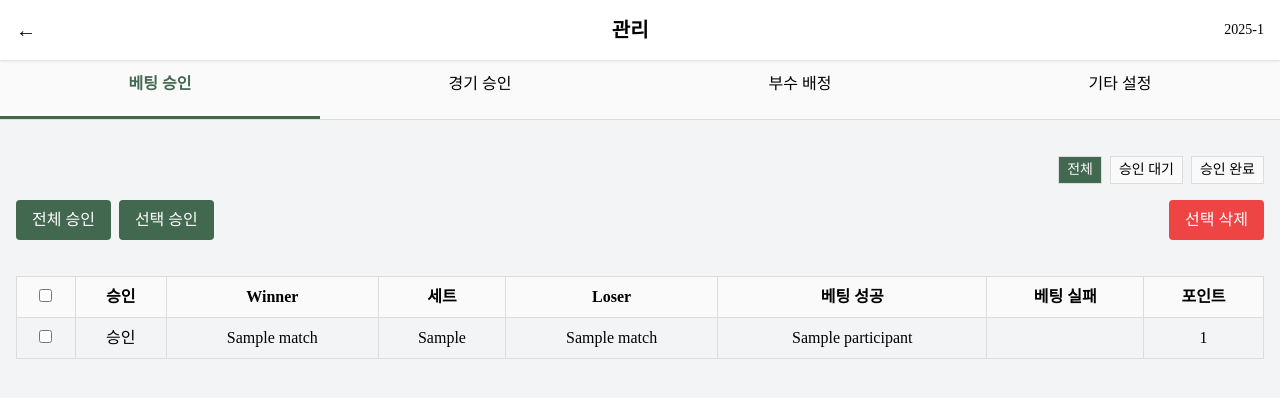
After one commit to SY17SY/scutta-2025-1, a Flask app: page /betting_approval.html in a window 1280 px wide. The commit adds this page. Shown: the top 398 px of the page. Run offline with Flask 3, Linux system fonts and the light colour scheme; tables that the repository leaves empty hold one stand-in row (values such as "Sample post"); parts of the project's set-up code (start-up, migrations or seed data) failed here and were passed over; some libraries are stand-ins or nearby versions; some web fonts are replaced.

Commit message:
feat approve betting

```diff
--- a/app/routes.py
+++ b/app/routes.py
@@ -32,6 +32,10 @@ def betting():
 @current_app.route('/password.html')
 def password():
     return render_template('password.html')
+
+@current_app.route('/betting_approval.html')
+def betting_approval():
+    return render_template('betting_approval.html')
 
 @current_app.route('/approval.html')
 def approval():
@@ -194,6 +198,171 @@ def search_players():
     return jsonify(response)
 
 
+# betting_approval.js
+
+@current_app.route('/load_bettings', methods=['GET'])
+def load_bettings():
+    bettings = Betting.query.filter(Betting.submitted == True).order_by(Betting.approved, Betting.id.desc()).all()
+
+    match_ids = [betting.result for betting in bettings]
+    matches = Match.query.filter(Match.id.in_(match_ids)).all()
+    match_response = {
+        match.id: {
+            'id': match.id,
+            'winner_name': match.winner_name,
+            'winner_id': match.winner,
+            'loser_name': match.loser_name,
+            'score': match.score
+        }
+        for match in matches
+    }
+
+    response = []
+    for betting in bettings:
+        match_info = match_response.get(betting.result)
+        if match_info:
+            participants = [
+                {
+                    'id': participant.id,
+                    'participant_name': participant.participant_name,
+                    'winner_id': participant.winner_id,
+                    'betting_id': participant.betting_id
+                }
+                for participant in betting.participants
+            ]
+
+            win_participants = [
+                participant['participant_name']
+                for participant in participants
+                if participant['winner_id'] == match_info['winner_id']
+            ]
+
+            lose_participants = [
+                participant['participant_name']
+                for participant in participants
+                if participant['winner_id'] != match_info['winner_id']
+            ]
+
+            response.append({
+                'id': betting.id,
+                'match_id': betting.result,
+                'participants': participants,
+                'point': betting.point,
+                'approved': betting.approved,
+                'match': match_info,
+                'win_participants': win_participants,
+                'lose_participants': lose_participants
+            })
+
+    return jsonify(response)
+
+def update_player_orders_by_point():
+    categories = [
+        ('achieve_order', Player.achieve_count.desc()),
+        ('betting_order', Player.betting_count.desc()),
+    ]
+
+    for order_field, primary_criteria in categories:
+        players = Player.query.filter(Player.is_valid == True).order_by(primary_criteria).all()
+
+        current_rank = 0
+        previous_primary_value = None
+
+        primary_field_name = primary_criteria.element.name
+
+        for i, player in enumerate(players, start=1):
+            primary_value = getattr(player, primary_field_name)
+            if primary_value != previous_primary_value:
+                current_rank = i
+                previous_primary_value = primary_value
+
+            setattr(player, order_field, current_rank)
+
+    db.session.commit()
+
+@current_app.route('/approve_bettings', methods=['POST'])
+def approve_bettings():
+    ids = request.json.get('ids', [])
+    bettings = Betting.query.filter(Betting.id.in_(ids), Betting.approved == False).all()
+
+    for betting in bettings:
+        participants = betting.participants
+        match = Match.query.filter_by(id=betting.result).first()
+
+        if not match:
+            continue
+
+        winner = Player.query.filter_by(id=match.winner).first()
+        loser = Player.query.filter_by(id=match.loser).first()
+        if not winner or not loser:
+            continue
+
+        winner.betting_count -= betting.point
+        loser.betting_count -= betting.point
+        for participant in participants:
+            participant.betting_count -= betting.point
+
+        winner_participants = [p for p in participants if p.winner_id == winner.id]
+        total_sharers = 1 + len(winner_participants)
+
+        total_points = betting.point * (2 + len(participants))
+        winner_points = total_points + (total_points % (1 + len([p for p in participants if p.winner_id == winner.id])))
+
+        share = winner_points // total_sharers
+
+        for participant in winner_participants:
+            participant.betting_count += share
+
+        winner.betting_count += share
+
+        betting.approved = True
+
+    db.session.commit()
+    update_player_orders_by_point()
+
+    return jsonify({"success": True, "message": "선택한 베팅이 승인되었습니다."})
+
+@current_app.route('/delete_bettings', methods=['POST'])
+def delete_bettings():
+    ids = request.json.get('ids', [])
+    bettings = Betting.query.filter(Betting.id.in_(ids), Betting.approved == True).all()
+
+    for betting in bettings:
+        if betting.approved:
+            match = Match.query.filter(Match.id == betting.result).first()
+            if not match:
+                continue
+
+            winner = Player.query.get(match.winner)
+            loser = Player.query.get(match.loser)
+            if not winner or not loser:
+                continue
+
+            participants = betting.participants
+            winner_participants = [p for p in participants if p.winner_id == winner.id]
+
+            total_sharers = 1 + len(winner_participants)
+            total_points = betting.point * (2 + len(participants))
+            winner_points = total_points + (total_points % total_sharers)
+            share = winner_points // total_sharers
+
+            for participant in winner_participants:
+                participant.betting_count -= share
+
+            winner.betting_count -= share
+
+            winner.betting_count += betting.point
+            loser.betting_count += betting.point
+            for participant in participants:
+                participant.betting_count += betting.point
+
+    Betting.query.filter(Match.id.in_(ids)).delete(synchronize_session=False)
+    db.session.commit()
+    update_player_orders_by_point()
+
+    return jsonify({'success': True, 'message': '선택한 베팅이 삭제되었습니다.'})
+
+
 # approval.js
 
 @current_app.route('/get_matches', methods=['GET'])
@@ -288,30 +457,6 @@ def update_player_orders_by_match():
 
     db.session.commit()
 
-def update_player_orders_by_point():
-    categories = [
-        ('achieve_order', Player.achieve_count.desc()),
-        ('betting_order', Player.betting_count.desc()),
-    ]
-
-    for order_field, primary_criteria in categories:
-        players = Player.query.filter(Player.is_valid == True).order_by(primary_criteria).all()
-
-        current_rank = 0
-        previous_primary_value = None
-
-        primary_field_name = primary_criteria.element.name
-
-        for i, player in enumerate(players, start=1):
-            primary_value = getattr(player, primary_field_name)
-            if primary_value != previous_primary_value:
-                current_rank = i
-                previous_primary_value = primary_value
-
-            setattr(player, order_field, current_rank)
-
-    db.session.commit()
-
 @current_app.route('/approve_matches', methods=['POST'])
 def approve_matches():
     ids = request.json.get('ids', [])
@@ -361,54 +506,6 @@ def delete_matches():
     update_player_orders_by_match()
 
     return jsonify({'success': True, 'message': '선택한 경기가 삭제되었습니다.'})
-
-@current_app.route('/approve_betting', methods=['POST'])
-def approve_betting():
-    data = request.get_json()
-
-    betting_id = data.get('bettingId')
-    winner_name = data.get('winnerName')
-
-    if not betting_id or not winner_name:
-        return jsonify({"error": "베팅 ID와 승자 이름을 입력해주세요."}), 400
-
-    betting = Betting.query.filter_by(id=betting_id).first()
-    if not betting:
-        return jsonify({"error": "해당 베팅을 찾을 수 없습니다."}), 404
-
-    if betting.approved:
-        return jsonify({"error": "이미 승인된 베팅입니다."}), 400
-
-    participants = betting.participants
-    winner = Player.query.filter_by(name=winner_name).first()
-
-    if winner is None:
-        return jsonify({"error": "승자 이름이 잘못되었습니다."}), 400
-
-    total_points = betting.point * (2 + len(participants))
-    winner_points = total_points + (total_points % (1 + len([p for p in participants if p.winner_id == winner.id])))
-
-    winner_participants = [p for p in participants if p.winner_id == winner.id]
-    total_sharers = 1 + len(winner_participants)
-
-    share = winner_points // total_sharers
-
-    for participant in winner_participants:
-        participant.points += share
-
-    winner.betting_count += share
-
-    betting.approved = True
-
-    db.session.commit()
-
-    return jsonify({
-        "message": "베팅이 승인되었습니다.",
-        "results": {
-            "winnerName": winner.name,
-            "distributedPoints": share
-        }
-    }), 200
 
 
 # assignment.js
--- /dev/null
+++ b/app/static/js/betting_approval.js
@@ -0,0 +1,113 @@
+document.addEventListener('DOMContentLoaded', loadBettings);
+
+function loadBettings() {
+    fetch('/load_bettings')
+        .then(response => response.json())
+        .then(data => {
+            const tbody = document.getElementById('betting-table-body');
+            tbody.innerHTML = '';
+            data.forEach(betting => {
+                const winParticipants = betting.win_participants.join(', ');
+                const loseParticipants = betting.lose_participants.join(', ');
+
+                const row = document.createElement('tr');
+                row.innerHTML = `
+                    <td><input type="checkbox" class="row-checkbox" data-id="${betting.id}"></td>
+                    <td>${betting.approved ? '승인' : '미승인'}</td>
+                    <td>${betting.match.winner_name}</td>
+                    <td>${betting.match.score}</td>
+                    <td>${betting.match.loser_name}</td>
+                    <td>${winParticipants}</td>
+                    <td>${loseParticipants}</td>
+                    <td>${betting.point}</td>
+                `;
+                tbody.appendChild(row);
+            });
+        })
+        .catch(error => console.error('Error fetching bettings:', error));
+}
+
+const tabs = document.querySelectorAll('.tab');
+
+tabs.forEach(tab => {
+    tab.addEventListener('click', () => {
+        tabs.forEach(t => t.classList.remove('active'));
+        tab.classList.add('active');
+    });
+});
+
+function filterBettings(status) {
+    const rows = document.querySelectorAll('#betting-table-body tr');
+    rows.forEach(row => {
+        const approvedCell = row.cells[1].textContent;
+        if (status === 'all' ||
+            (status === 'pending' && approvedCell === '미승인') ||
+            (status === 'approved' && approvedCell === '승인')) {
+            row.style.display = '';
+        } else {
+            row.style.display = 'none';
+        }
+    });
+}
+
+function approveBettings(ids) {
+    if (ids.length === 0) {
+        alert('승인할 베팅이 없습니다.');
+        return;
+    }
+
+    fetch('/approve_bettings', {
+        method: 'POST',
+        headers: { 'Content-Type': 'application/json' },
+        body: JSON.stringify({ ids })
+    })
+        .then(response => response.json())
+        .then(data => {
+            alert(data.message);
+            loadBettings();
+        })
+        .catch(error => console.error('Error approving bettings:', error));
+}
+
+function deleteBettings(ids) {
+    fetch('/delete_bettings', {
+        method: 'POST',
+        headers: { 'Content-Type': 'application/json' },
+        body: JSON.stringify({ ids })
+    })
+        .then(response => response.json())
+        .then(data => {
+            alert(data.message);
+            loadBettings();
+        })
+        .catch(error => console.error('Error deleting bettings:', error));
+}
+
+function selectBettings() {
+    return Array.from(document.querySelectorAll('.row-checkbox:checked'))
+        .map(cb => cb.getAttribute('data-id'));
+}
+
+function selectAllBettings() {
+    return Array.from(document.querySelectorAll('.row-checkbox')).filter(cb => {
+        const approvedCell = cb.closest('tr').querySelector('td:nth-child(2)').textContent;
+        return approvedCell === '미승인';
+    }).map(cb => cb.getAttribute('data-id'));
+}
+
+function toggleSelectAll(checkbox) {
+    const selectedTab = document.querySelector('.tab.active').textContent.trim();
+    const checkboxes = document.querySelectorAll('.row-checkbox');
+
+    checkboxes.forEach(cb => {
+        const approvedCell = cb.closest('tr').querySelector('td:nth-child(2)').textContent;
+
+        if (selectedTab === '전체' && approvedCell === '미승인') {
+            cb.checked = checkbox.checked;
+        } else if (selectedTab === '승인 대기' && approvedCell === '미승인') {
+            cb.checked = checkbox.checked;
+        } else if (selectedTab === '승인 완료' && approvedCell === '승인') {
+            cb.checked = checkbox.checked;
+        }
+    });
+}
--- a/app/static/js/password.js
+++ b/app/static/js/password.js
@@ -4,7 +4,7 @@ function verifyPassword() {
     const errorMessage = document.getElementById('error-message');
 
     if (inputPassword === correctPassword) {
-        window.location.href = 'approval.html';
+        window.location.href = 'betting_approval.html';
     } else {
         errorMessage.classList.remove('hidden');
     }
--- a/app/templates/approval.html
+++ b/app/templates/approval.html
@@ -17,6 +17,7 @@
     </header>
 
     <div class="index-bar">
+        <div class="index-item" onclick="navigateTo('betting_approval.html')">베팅 승인</div>
         <div class="index-item active" onclick="navigateTo('approval.html')">경기 승인</div>
         <div class="index-item" onclick="navigateTo('assignment.html')">부수 배정</div>
         <div class="index-item" onclick="navigateTo('settings.html')">기타 설정</div>
@@ -54,11 +55,11 @@
         <table class="table">
             <thead>
                 <tr>
+                    <th><input type="checkbox" id="select-all" onclick="toggleSelectAll(this)"></th>
+                    <th>승인</th>
                     <th>Winner</th>
                     <th>세트</th>
                     <th>Loser</th>
-                    <th>승인</th>
-                    <th><input type="checkbox" id="select-all" onclick="toggleSelectAll(this)"></th>
                 </tr>
             </thead>
             <tbody id="match-table-body">
--- a/app/templates/assignment.html
+++ b/app/templates/assignment.html
@@ -16,6 +16,7 @@
     </header>
 
     <div class="index-bar">
+        <div class="index-item" onclick="navigateTo('betting_approval.html')">베팅 승인</div>
         <div class="index-item" onclick="navigateTo('approval.html')">경기 승인</div>
         <div class="index-item active" onclick="navigateTo('assignment.html')">부수 배정</div>
         <div class="index-item" onclick="navigateTo('settings.html')">기타 설정</div>
--- /dev/null
+++ b/app/templates/betting_approval.html
@@ -0,0 +1,85 @@
+<!DOCTYPE html>
+<html lang="ko">
+<head>
+    <meta charset="UTF-8">
+    <meta name="viewport" content="width=device-width, initial-scale=1.0">
+    <title>관리 - 베팅 승인</title>
+    <script src="https://cdn.tailwindcss.com"></script>
+    <link rel="stylesheet" href="https://cdn.jsdelivr.net/gh/orioncactus/pretendard@v1.3.9/dist/web/static/pretendard.min.css">
+    <link rel="stylesheet" href="../static/css/style.css">
+</head>
+<body class="bg-gray-100">
+    <header class="flex justify-between items-center p-4 bg-white shadow">
+        <button class="text-xl" onclick="confirmNavigation()">&larr;</button>
+        <h1 class="text-xl font-bold">관리</h1>
+        <div class="text-sm">{{ config['GLOBAL_TEXTS']['semester'] }}</div>
+    </header>
+
+    <div class="index-bar">
+        <div class="index-item active" onclick="navigateTo('betting_approval.html')">베팅 승인</div>
+        <div class="index-item" onclick="navigateTo('approval.html')">경기 승인</div>
+        <div class="index-item" onclick="navigateTo('assignment.html')">부수 배정</div>
+        <div class="index-item" onclick="navigateTo('settings.html')">기타 설정</div>
+    </div>
+
+    <div class="container mx-auto p-4">
+        <div class="tabs">
+            <div class="tab text-sm active" onclick="filterBettings('all')">전체</div>
+            <div class="tab text-sm" onclick="filterBettings('pending')">승인 대기</div>
+            <div class="tab text-sm" onclick="filterBettings('approved')">승인 완료</div>
+        </div>
+
+        <div class="action-buttons">
+            <div class="left-buttons">
+                <button class="bg-main text-white px-4 py-2 rounded button" onclick="approveBettings(selectAllBettings())">전체 승인</button>
+                <button class="bg-main text-white px-4 py-2 rounded button" onclick="approveBettings(selectBettings())">선택 승인</button>
+            </div>
+            <div class="right-buttons">
+                <button class="bg-red-500 text-white px-4 py-2 rounded button" onclick="deleteBettings(selectBettings())">선택 삭제</button>
+            </div>
+        </div>
+
+        <div class="overflow-x-auto">
+            <style>
+                .table-container {
+                    overflow-x: auto;
+                    white-space: nowrap;
+                }
+
+                .table {
+                    border-collapse: collapse;
+                    width: 100%;
+                    table-layout: auto;
+                }
+
+                .table th,
+                .table td {
+                    text-align: center;
+                    padding: 8px;
+                     white-space: nowrap;
+                }
+
+            </style>
+            <table class="table min-w-full">
+                <thead>
+                    <tr>
+                        <th><input type="checkbox" id="select-all" onclick="toggleSelectAll(this)"></th>
+                        <th>승인</th>
+                        <th>Winner</th>
+                        <th>세트</th>
+                        <th>Loser</th>
+                        <th>베팅 성공</th>
+                        <th>베팅 실패</th>
+                        <th>포인트</th>
+                    </tr>
+                </thead>
+                <tbody id="betting-table-body">
+                </tbody>
+            </table>
+        </div>
+    </div>
+
+    <script src="../static/js/script.js"></script>
+    <script src="../static/js/betting_approval.js"></script>
+</body>
+</html>
--- a/app/templates/index.html
+++ b/app/templates/index.html
@@ -54,7 +54,7 @@
 
         <section class="bg-white shadow p-4 rounded">
             <h2 class="text-lg font-bold mb-4">부문별 순위</h2>
-            <div class="flex gap-2 mb-4 overflow-x-auto whitespace-nowrap">
+            <div class="flex gap-2 py-1 mb-4 overflow-x-auto whitespace-nowrap">
                 <button class="px-4 py-1 border rounded text-sm selected" onclick="selectCategory(this, 'win_order')">승리</button>
                 <button class="px-4 py-1 border rounded text-sm" onclick="selectCategory(this, 'loss_order')">패배</button>
                 <button class="px-4 py-1 border rounded text-sm" onclick="selectCategory(this, 'rate_order')">승률</button>
--- a/app/templates/settings.html
+++ b/app/templates/settings.html
@@ -16,6 +16,7 @@
     </header>
 
     <div class="index-bar">
+        <div class="index-item" onclick="navigateTo('betting_approval.html')">베팅 승인</div>
         <div class="index-item" onclick="navigateTo('approval.html')">경기 승인</div>
         <div class="index-item" onclick="navigateTo('assignment.html')">부수 배정</div>
         <div class="index-item active" onclick="navigateTo('settings.html')">기타 설정</div>
```
Also changed, not shown: app/static/js/approval.js (+9 -9 lines).
